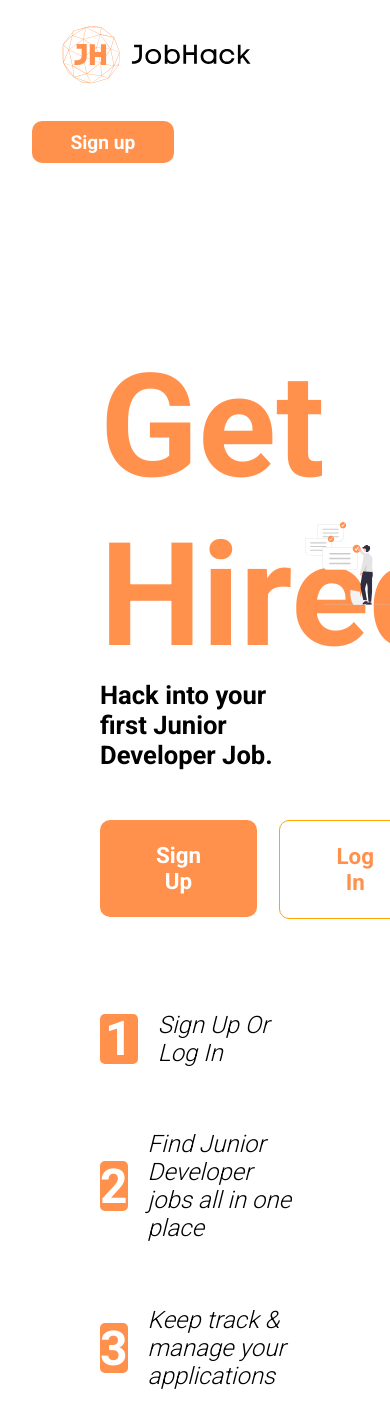
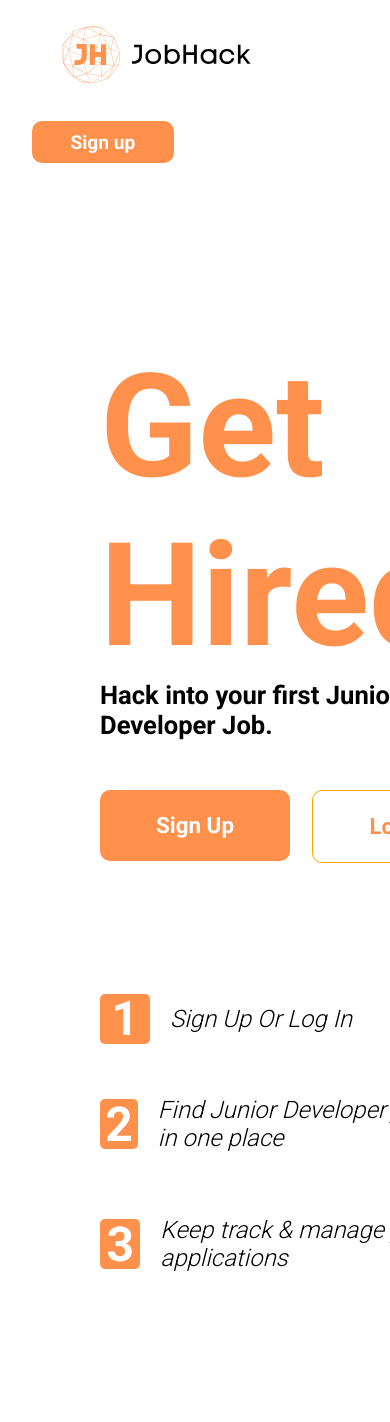
Before and after one commit to james-arn/JobHack-Frontend, a React (Create React App) app: page / in a window 390 px wide. Shown: the top 1422 px of the page. After the commit the page ends 1304 px from the top, so only its background shows below. Built offline with nearby package versions, Linux system fonts and the light colour scheme; no server answers.

Commit message:
responsive homepage

```diff
--- a/src/components/Home/home.js
+++ b/src/components/Home/home.js
@@ -83,6 +83,16 @@ const LeftSide = styled.div`
   height:50vh;
   margin-top: 20vh;
   margin-left: 100px;
+  @media only screen and (max-width: 1000px) {
+        width: 100%;
+        height: auto;
+        h1 {
+            font-size: 5rem;
+        }
+        display: flex;
+        flex-flow: column;
+        justify-content: center;
+    }
 `;
 
 const LeftSideTop = styled.div`
@@ -103,6 +113,12 @@ width: 100%;
     margin: 0 0 50px 0;
     padding: 0;
     font-weight:bold;
+  }
+  @media only screen and (max-width: 1000px) {
+    width: 100%;
+    display: flex;
+        flex-flow: column;
+        justify-content: center;
   }
 `;
 
@@ -133,6 +149,10 @@ const LeftSideButtons = styled.div`
     border-radius: 10px;
     font-weight: bold;
   }
+  @media only screen and (max-width: 1000px) {
+        width: 100vw;
+        height: auto;
+    }
 `;
 
 const LeftSideBottom = styled.div`
@@ -168,6 +188,11 @@ const LeftSideBottom = styled.div`
     font-weight: bold;
     border-radius: 5px;
   }
+  @media only screen and (max-width: 1000px) {
+        height: auto;
+        width: 100%;
+        margin-top: 50px;
+    }
 `;
 
 const RightSide = styled.div`
@@ -182,6 +207,9 @@ const RightSide = styled.div`
     height: auto;
     object-fit: contain;
   }
+  @media only screen and (max-width: 1000px) {
+        display: none;
+    }
 `;
 
 export default Home;
```
